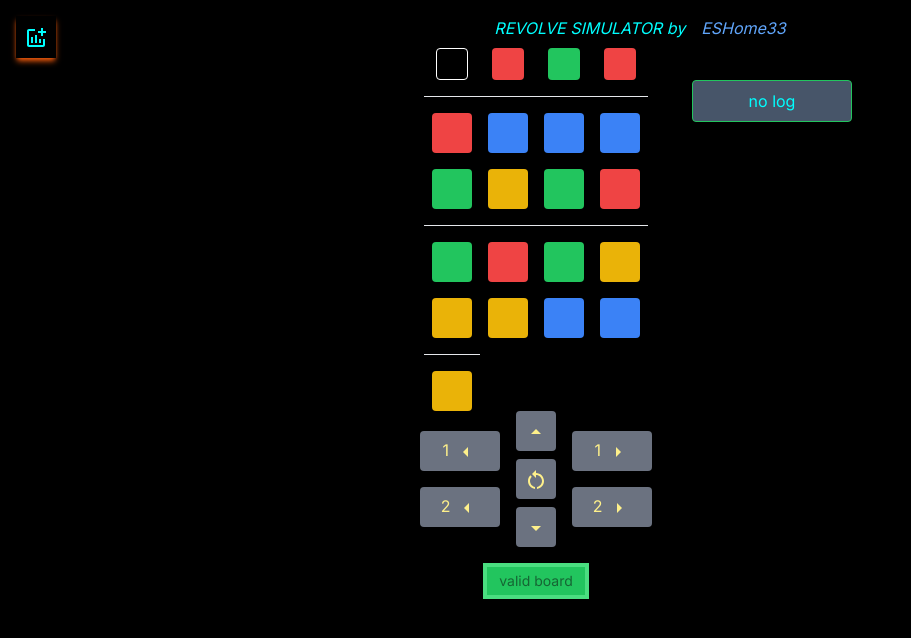
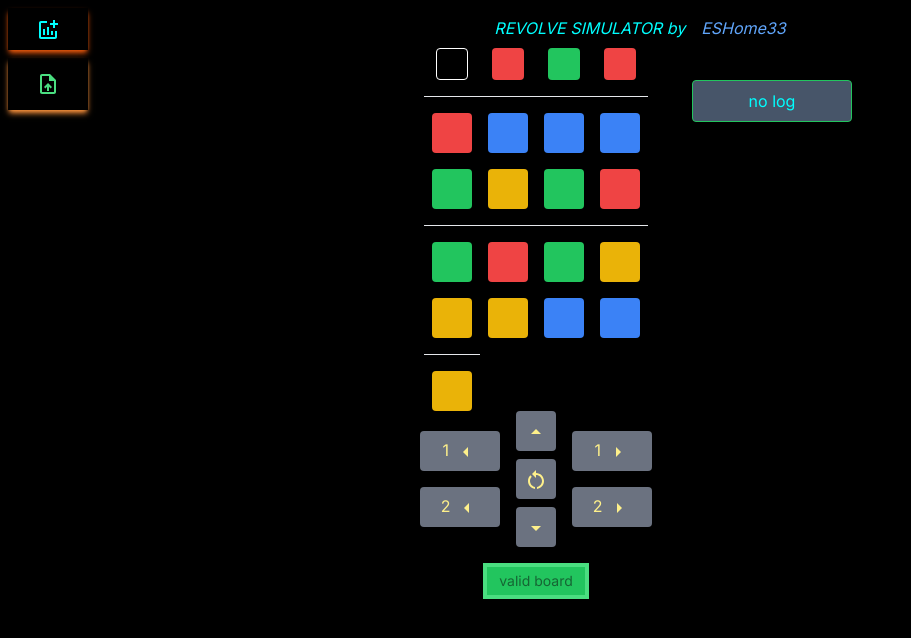
Before and after one commit to esHome33/revolve, a Next.js app: page / in a window 1280 px wide. Shown: the top 638 px of the page, without its empty margins (0-911 px from the left). Built offline with nearby package versions, Linux system fonts and the light colour scheme.

Commit message:
implement file upload (new game with log replay)

```diff
--- a/src/app/game/route.ts
+++ b/src/app/game/route.ts
@@ -1,4 +1,5 @@
 import Revolve from "@/lib/revolve";
+import { MagicId } from "@/lib/types";
 import { redirect } from "next/navigation";
 import { NextRequest, NextResponse } from "next/server";
 
@@ -12,7 +13,7 @@ export async function GET(req: NextRequest) {
 
 	const moves_detail = Revolve.desabreviate(moves_abreviated);
 	//const moves2 = Revolve.traiteMovesBrut(moves_detail);
-	let contenu = game + "\n\n" + moves_detail;
+	let contenu = MagicId + "\n" + game + "\n\n" + moves_detail;
 	const headers = new Headers();
 	headers.set("Content-Type", "text/plain");
 	headers.set("Content-Length", `${contenu.length}`);
--- a/src/app/page.tsx
+++ b/src/app/page.tsx
@@ -13,6 +13,8 @@ import Modal from "@mui/material/Modal";
 import { Button, ButtonGroup, TextField, Typography } from "@mui/material";
 import Link from "next/link";
 import { useRouter } from "next/navigation";
+import Fileupload from "@/components/fupload";
+import { FileContent } from "@/lib/types";
 //import PosvideAfficheur from "@/components/posvide";
 
 export default function Home() {
@@ -221,13 +223,42 @@ export default function Home() {
     }
   }
 
+  const onUpload = (cont: FileContent) => {
+    if (!window) {
+      return;
+    }
+    // console.log('content', cont);
+    // create a new game from a file
+    const proposed_new_game = new Revolve(cont.game);
+    const resu = proposed_new_game.check_colors();
+    if (resu) {
+      window.localStorage.setItem("revolve_board", proposed_new_game.colors);
+      jeu.current = (proposed_new_game);
+      //TODO faire la lecture de coups
+      proposed_new_game.play_log(cont.moves);
+      const lg = proposed_new_game.getLog();
+      setActionLog(lg);
+      setCheck(true);
+    }
+
+
+
+  }
+
   return (
     <main className="flex min-h-screen flex-col items-center justify-evenly p-2">
 
-      <button className="absolute top-4 left-4 shadow-md shadow-orange-600 p-2 "
-        onClick={toggleOpen}>
-        <AddchartIcon />
-      </button>
+      <div className="absolute top-2 left-2 flex flex-col justify-center align-middle space-y-2">
+
+        <button className="p-2 shadow-md shadow-orange-600"
+          onClick={toggleOpen}>
+          <AddchartIcon />
+        </button>
+
+        <div className="p-2 shadow-md shadow-orange-400">
+          <Fileupload loader={onUpload} />
+        </div>
+      </div>
 
       <em className="py-2">
         <span className="mr-4">REVOLVE SIMULATOR by</span>
--- /dev/null
+++ b/src/components/fupload.tsx
@@ -0,0 +1,80 @@
+'use client'
+import Action from '@/lib/action';
+import { FileContent, MagicId } from '@/lib/types';
+import UploadFileIcon from '@mui/icons-material/UploadFile';
+import { Button } from "@mui/material"
+import { useRef } from 'react';
+
+type Props = {
+    loader: (content: FileContent) => void;
+}
+
+const Fileupload = (props: Props) => {
+
+
+    const ref = useRef<HTMLInputElement>(null);
+
+    const clickButton = (d: any) => {
+        d.preventDefault();
+        if (ref.current) {
+            ref.current.click();
+        }
+    };
+
+    const litFiles = async () => {
+        if (ref.current) {
+            if (ref.current.files) {
+                const f = ref.current.files.length;
+                const p = await ref.current.files[0].text();
+                const morceaux = p.split("\n");
+                let resu: FileContent = {
+                    game: '',
+                    moves: []
+                };
+                if (morceaux.length > 0) {
+                    if (morceaux[0] === MagicId) {
+                        // OK it is our file ... hope so !
+                        for (let i = 1; i < morceaux.length; i++) {
+                            const element = morceaux[i];
+                            if (element.length > 0 && i === 1) {
+                                resu.game = element;
+                            } else if (element.length > 0 && i > 1) {
+                                const new_action = new Action(element);
+                                resu.moves.push(new_action);
+                            }
+                        }
+                        //console.log(`il y a ${f} files dans l'input - ${JSON.stringify(resu)}`);
+                        props.loader(resu);
+                    }
+                }
+                ref.current.value = "";
+            }
+        }
+    };
+
+    return (
+        <div>
+            <input
+                ref={ref}
+                type="file"
+                id="fileElem"
+                accept="text/*"
+                className="hidden"
+                onChange={(e) => {
+                    e.preventDefault();
+                    litFiles();
+                }}
+                value={''}
+            />
+            <Button
+                onClick={clickButton}
+            >
+                <UploadFileIcon
+                    className='justify-center text-green-400'
+                />
+            </Button>
+        </div>
+    )
+}
+
+export default Fileupload
--- a/src/lib/action.ts
+++ b/src/lib/action.ts
@@ -136,4 +136,9 @@ export default class Action {
 			return Action.action_inverse[idx];
 		}
 	}
+
+
+	public toString() {
+		return this.lieu + " " + this.dir;
+	}
 }
--- a/src/lib/revolve.ts
+++ b/src/lib/revolve.ts
@@ -347,28 +347,52 @@ export default class Revolve {
 		}
 	}
 
-	public play_log(log: string[]): void {
+	public play_log(log: Action[]): void {
 		for (let index = 0; index < log.length; index++) {
 			const element = log[index];
-			if (element.indexOf("UP") !== -1) {
+			const el = element.toString() as
+				| "01 UP"
+				| "02 UP"
+				| "03 UP"
+				| "04 UP"
+				| "01 DO"
+				| "02 DO"
+				| "03 DO"
+				| "04 DO"
+				| "B1 GA"
+				| "B1 DR"
+				| "B2 GA"
+				| "B2 DR";
+			switch (el) {
+				case "01 DO":
+				case "02 DO":
+				case "03 DO":
+				case "04 DO":
+					this.down();
+					break;
+				case "01 UP":
+				case "02 UP":
+				case "03 UP":
+				case "04 UP":
+					this.up();
+					break;
+				case "B1 GA":
+					this.gauche_1();
+					break;
+				case "B1 DR":
+					this.droite_1();
+					break;
+				case "B2 GA":
+					this.gauche_2();
+					break;
+				case "B2 DR":
+					this.droite_2();
+					break;
+				default:
+					break;
 			}
 		}
 	}
-
-	private mouves = {
-		"01 UP": this.up,
-		"02 UP": this.up,
-		"03 UP": this.up,
-		"04 UP": this.up,
-		"01 DO": this.down,
-		"02 DO": this.down,
-		"03 DO": this.down,
-		"04 DO": this.down,
-		"B1 GA": this.gauche_1,
-		"B1 DR": this.droite_1,
-		"B2 GA": this.gauche_2,
-		"B2 DR": this.droite_2,
-	};
 
 	/**
 	 * Get all the moves played in a single string. Moves are separated by '\n'.
--- a/src/lib/types.ts
+++ b/src/lib/types.ts
@@ -1,3 +1,5 @@
+import Action from "./action";
+
 export type Couleurs = "R" | "G" | "B" | "Y" | "X";
 
 export const Col1 = "R";
@@ -5,3 +7,10 @@ export const Col2 = "G";
 export const Col3 = "B";
 export const Col4 = "Y";
 export const ColVide = "X";
+
+export type FileContent = {
+    game: string;
+    moves: Action[];
+}
+
+export const MagicId = 'ESV1';
```
Also changed, not shown: 2 other files (tests, documents, lock files or other folders).
